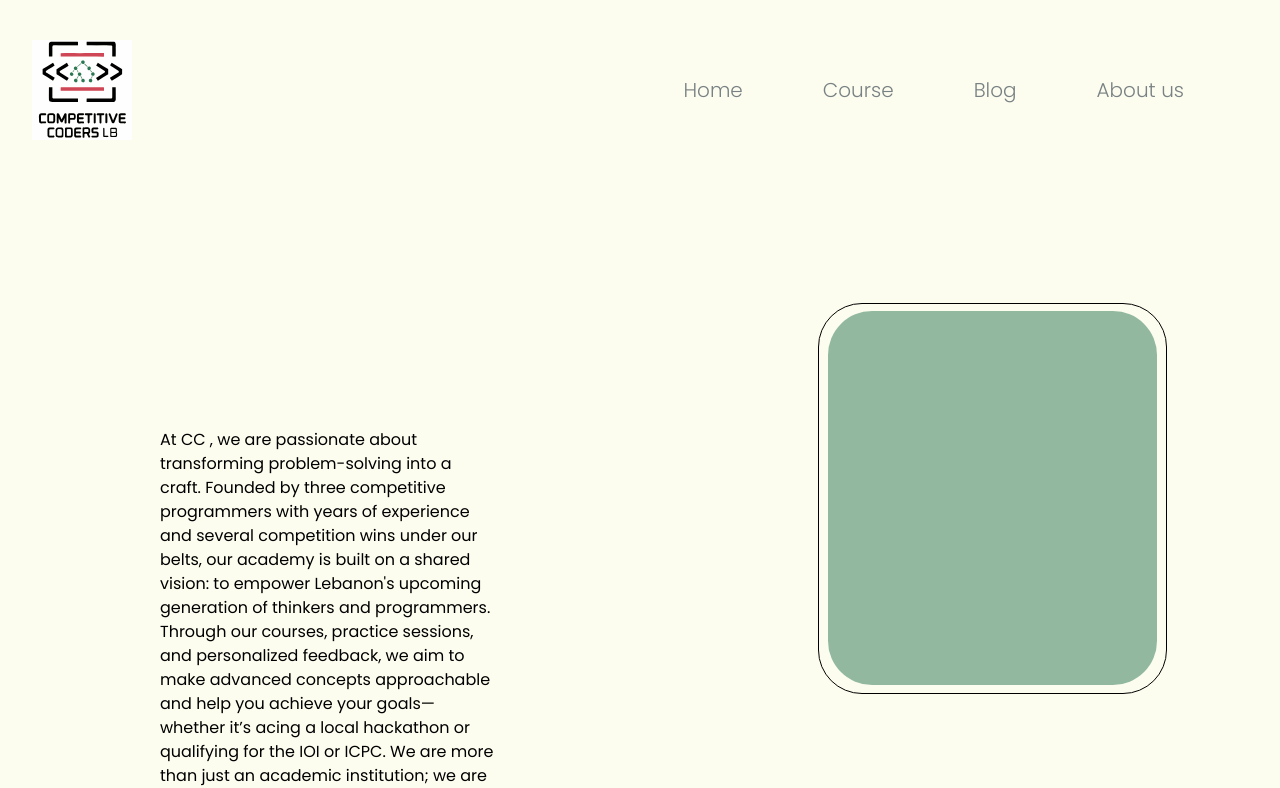
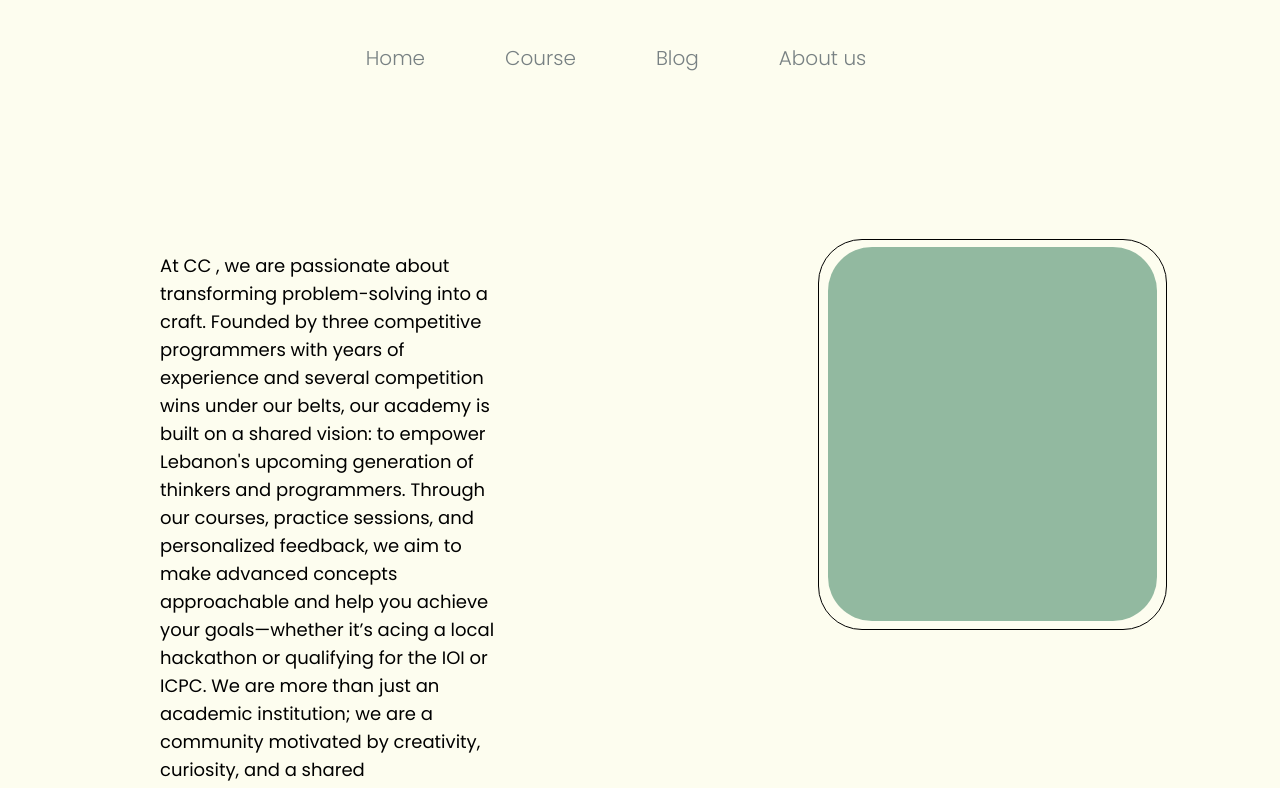
Before and after one commit to AliSamhat07/competitive-coders-lb, a React (Vite) app: page /About in a window 1280 px wide. Shown: the top 788 px of the page. Built offline with nearby package versions, Linux system fonts and the light colour scheme.

Commit message:
remove logo

```diff
--- a/src/components/Navbar/Navbar.jsx
+++ b/src/components/Navbar/Navbar.jsx
@@ -69,17 +69,17 @@ const Navbar = () => {
       suppressHydrationWarning={true}
       id="navigation"
       ref={navigationRef}
-      className="bg-accent-beige  flex justify-center md:justify-between items-center py-10 pb-12 px-8 mx-auto  text-white"
+      className="bg-accent-beige  flex justify-center md:justify-center items-center py-10 pb-12 px-8 mx-auto  text-white"
     >
       {/* Logo */}
-
+{/*
       <a href="/">
         <img
           src={Logo}
           alt="swift"
           className="lg:w-[100px] w-[100px] h-auto sm:mx-auto  p-0 min-h-[80px] lg:min-h-[80px] md:min-h-[60px]  mx-auto"
         />
-      </a>
+      </a> */}
 
       {/* Desktop Navigation */}
       <div className="hidden md:flex text-black font-light md:text-md lg:text-lg justify-center items-center">
--- a/src/pages/About/About.jsx
+++ b/src/pages/About/About.jsx
@@ -2,7 +2,7 @@ function About() {
   return (
     <div className="WrapperAbout w-[100vw] h-[100vh]">
       <div className="flex">
-        <div className="relative w-[30vw] mt-60 ml-40">
+        <div className="relative w-[30vw] text-lg mt-32 ml-40">
           {" "}
           At CC , we are passionate about transforming problem-solving into a craft. Founded by three competitive programmers with years of experience and several competition wins under our belts, our academy is built on a shared vision: to empower Lebanon's upcoming generation of thinkers and programmers.
 
```
